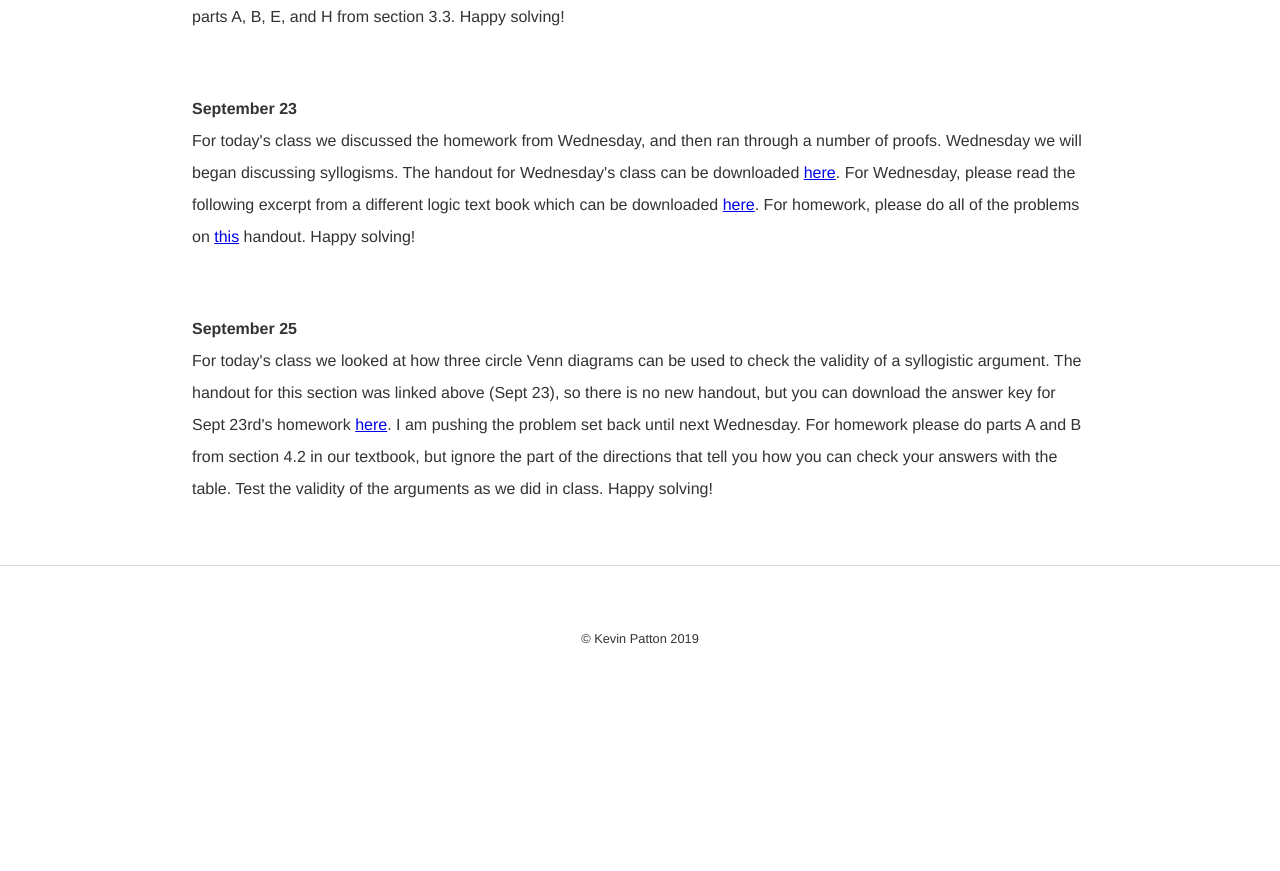
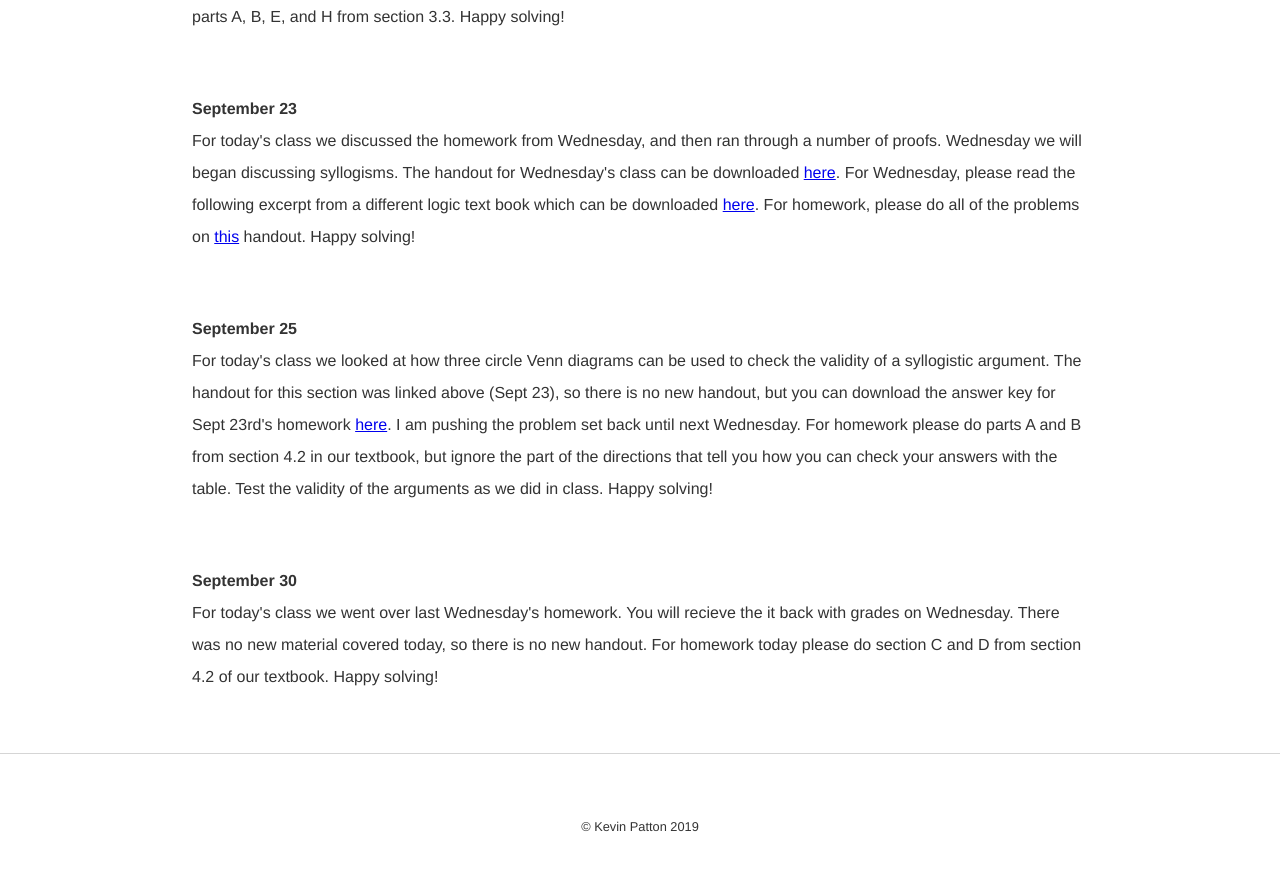
Before and after one commit to kevinjpatton/kevinjpatton.github.io, a Jekyll site: the page built from teaching/phil_1210/index.html, in a window 1280 px wide and 900 px high, scrolled down 2112 px. Shown: the top 871 px of the window. Built offline with Jekyll 4.4.1, drawn with Linux system fonts in a browser that asks for light colours; Markdown is read by kramdown in place of the engine named in the settings; before the commit the page ends 2824 px from its top, so only the background shows below that.

Commit message:
Update index.html

```diff
--- a/teaching/phil_1210/index.html
+++ b/teaching/phil_1210/index.html
@@ -28,3 +28,5 @@
 For today's class we discussed the homework from Wednesday, and then ran through a number of proofs.  Wednesday we will began discussing syllogisms.  The handout for Wednesday's class can be downloaded <a href="/teaching/phil_1210/Day 10 - Section 4.2.pdf" target="_blank">here</a>.  For Wednesday, please read the following excerpt from a different logic text book which can be downloaded <a href="/teaching/phil_1210/Hurley_StandardForm.pdf" target="_blank">here</a>.  For homework, please do all of the problems on <a href="/teaching/phil_1210/Categorical Proofs.pdf" target="_blank">this</a> handout.  Happy solving!</p>
 <p><b>September 25</b><br>
 For today's class we looked at how three circle Venn diagrams can be used to check the validity of a syllogistic argument.  The handout for this section was linked above (Sept 23), so there is no new handout, but you can download the answer key for Sept 23rd's homework <a href="/teaching/phil_1210/Categorical Proofs - Answer Key.pdf" target="_blank">here</a>.  I am pushing the problem set back until next Wednesday.  For homework please do parts A and B from section 4.2 in our textbook, but ignore the part of the directions that tell you how you can check your answers with the table.  Test the validity of the arguments as we did in class.  Happy solving!</p>
+<p><b>September 30</b><br>
+For today's class we went over last Wednesday's homework.  You will recieve the it back with grades on Wednesday.  There was no new material covered today, so there is no new handout.  For homework today please do section C and D from section 4.2 of our textbook.  Happy solving!</p>
```
